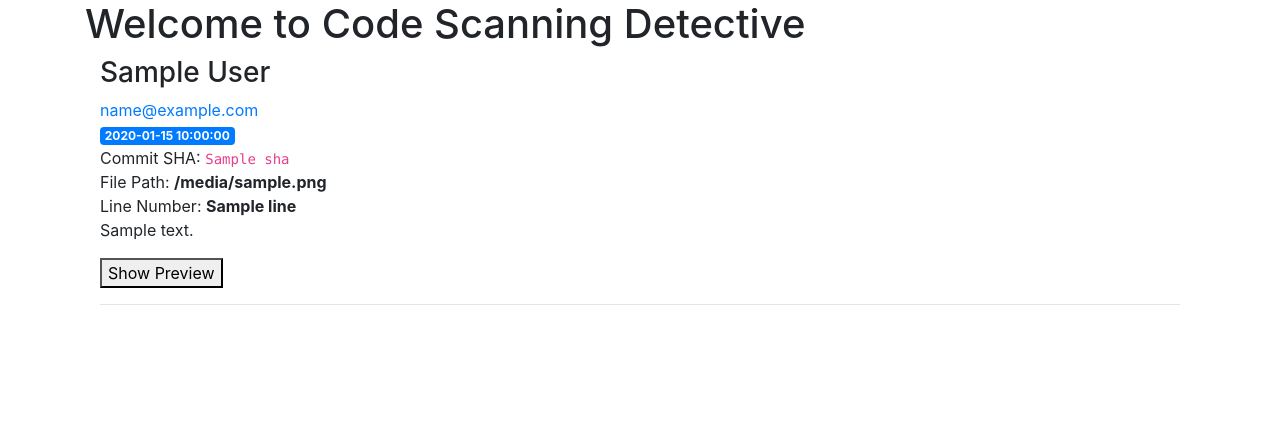
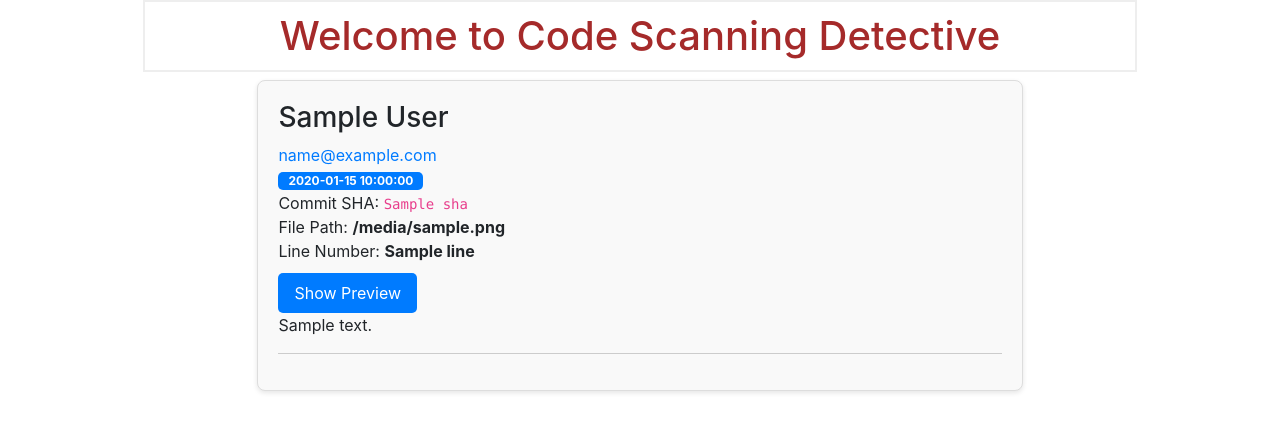
Before and after one commit to abhimeda/code_scanning_hackathon, a Flask app: template templates/index.html in a window 1280 px wide. Shown: the top 432 px of the page. Run offline with Flask 3, Linux system fonts and the light colour scheme; the template is opened without the code that fills it: most values are stand-ins (such as "Sample title", 1, 10 or a date in 2020); parts of the project's set-up code (start-up, migrations or seed data) failed here and were passed over; some libraries are stand-ins or nearby versions.

Commit message:
fix css not showing and add highlight to vulnerability line

```diff
--- a/static/css/style.css
+++ b/static/css/style.css
@@ -53,25 +53,27 @@ hr {
 }
 
 /* Style for the 'Show Preview' button */
-.post .preview-btn {
-    background-color: #007bff !important;  /* Blue background */
-    color: rgb(255, 255, 255) !important;               /* White text */
+
+.preview-btn {
+    margin-top: 10px;
+    background-color: #007bff;
+    color: white;
     border: none;
-    padding: 8px 15px;
+    padding: 8px 16px;
     border-radius: 5px;
     cursor: pointer;
-    outline: none;
-    font-size: 16px;                       /* Ensures visibility and legibility */
+}
+.preview-btn:hover {
+    background-color: #0056b3;
 }
 
-/* Style for the code preview area */
-.post .code-preview {
-    background-color: #f4f4f4 !important;  /* Light gray background */
-    border: 1px solid #ccc !important;     /* Subtle border */
-    padding: 10px;
-    border-radius: 5px;
-    white-space: pre-wrap;
-    font-family: 'Courier New', Courier, monospace; /* Ensures code-like font */
-    margin-top: 10px;
-    display: none;                         /* Initially hidden */
+.highlight {
+    background-color: #ffe6e6;
+    border-left: 4px solid #ff3333;
+    padding: 5px 10px;
+    margin: 2px 0;
+    display: block;
+    color: #cc0000;
+    font-weight: bold; /* Makes the text bold */
+    font-style: italic; /* Optionally, italicize the text for further emphasis */
 }
--- a/templates/base.html
+++ b/templates/base.html
@@ -7,6 +7,7 @@
 
     <!-- Bootstrap CSS -->
     <link rel="stylesheet" href="https://stackpath.bootstrapcdn.com/bootstrap/4.3.1/css/bootstrap.min.css" integrity="sha384-ggOyR0iXCbMQv3Xipma34MD+dH/1fQ784/j6cY/iJTQUOhcWr7x9JvoRxT2MZw1T" crossorigin="anonymous">
+    <link rel= "stylesheet" type= "text/css" href= "{{ url_for('static',filename='css/style.css') }}">
 
     <title>{% block title %} {% endblock %}</title>
   </head>
@@ -17,18 +18,6 @@
     </div>
 
     <!-- Optional JavaScript -->
-    <script>
-      function togglePreview(button) {
-          var preview = button.nextElementSibling; // Accesses the <pre> element directly after the button
-          if (preview.style.display === "none") {
-              preview.style.display = "block";
-              button.textContent = "Hide Preview"; // Changes button text to "Hide Preview"
-          } else {
-              preview.style.display = "none";
-              button.textContent = "Show Preview"; // Changes back button text to "Show Preview"
-          }
-      }
-      </script>
     <!-- jQuery first, then Popper.js, then Bootstrap JS -->
     <script src="https://code.jquery.com/jquery-3.3.1.slim.min.js" integrity="sha384-q8i/X+965DzO0rT7abK41JStQIAqVgRVzpbzo5smXKp4YfRvH+8abtTE1Pi6jizo" crossorigin="anonymous"></script>
     <script src="https://cdnjs.cloudflare.com/ajax/libs/popper.js/1.14.7/umd/popper.min.js" integrity="sha384-UO2eT0CpHqdSJQ6hJty5KVphtPhzWj9WO1clHTMGa3JDZwrnQq4sF86dIHNDz0W1" crossorigin="anonymous"></script>
--- a/templates/index.html
+++ b/templates/index.html
@@ -6,16 +6,39 @@
         {% for post in posts %}
             <div class="post">
                 <h3>{{ post['author'] }}</h3>
-                <div class="email"><a href="mailto:{{ post['email'] }}">{{ post['email'] }}</a></div>
-                <div class="date"><span class="badge badge-primary">{{ post['date'] }}</span></div>
-                <div class="commit">Commit SHA: <code>{{ post['sha'] }}</code></div>
-                <div class="file">File Path: <strong>{{ post['file_path'] }}</strong></div>
-                <div class="line">Line Number: <strong>{{ post['line'] }}</strong></div>
-                <p class="message">{{ post['message'] }}</p>
+                <div><a href="mailto:{{ post['email'] }}">{{ post['email'] }}</a></div>
+                <div><span class="badge badge-primary">{{ post['date'] }}</span></div>
+                <div>Commit SHA: <code>{{ post['sha'] }}</code></div>
+                <div>File Path: <strong>{{ post['file_path'] }}</strong></div>
+                <div>Line Number: <strong>{{ post['line'] }}</strong></div>
+
+                <!-- Toggle Button -->
                 <button class="preview-btn" onclick="togglePreview(this)">Show Preview</button>
-                <pre class="code-preview" style="display:none;">{{ post['preview'] | join('\n') }}</pre>
+
+                <!-- Preview Messages (initially hidden) -->
+                <ul style="display: none;">
+                    {% for preview_line in post['preview'] %}
+                        <p class="{{ 'highlight' if loop.index0 == post['preview_index'] else '' }}">
+                            {{ preview_line }}
+                        <p>
+                    {% endfor %}
+                </ul>
+
+                <p>{{ post['message'] }}</p>
                 <hr>
             </div>
         {% endfor %}
     </div>
+    <script>
+        function togglePreview(button) {
+            var previewUl = button.nextElementSibling;  // Assumes <ul> is right after the button
+            if (previewUl.style.display === "none") {
+                previewUl.style.display = "block";
+                button.textContent = "Hide Preview";  // Change button text
+            } else {
+                previewUl.style.display = "none";
+                button.textContent = "Show Preview";  // Change button text
+            }
+        }
+    </script>
 {% endblock %}
```
